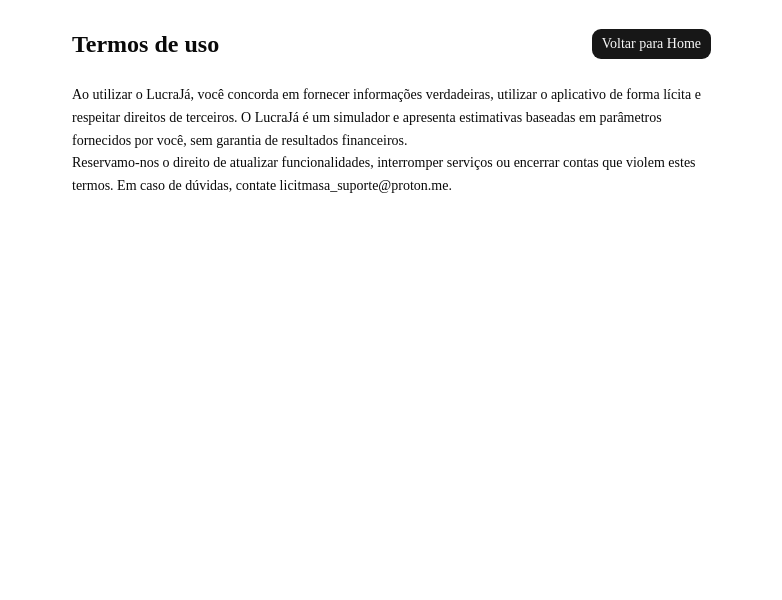
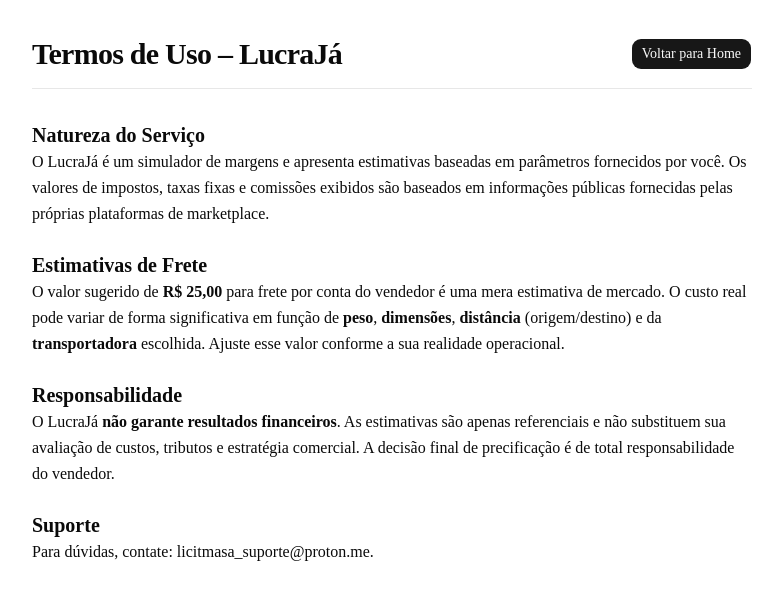
Before and after one commit to edbckclaudio-cpu/LucraJa, a Next.js app: page /termos in a window 1280 px wide. Shown: the top 600 px of the page, without its empty margins (248-1030 px from the left). Built offline with nearby package versions, Linux system fonts and the light colour scheme; no server answers.

Commit message:
Termos de Uso: conteúdo robusto e layout melhorado; Android v35; AAB assinado

```diff
--- a/app/termos/page.tsx
+++ b/app/termos/page.tsx
@@ -3,16 +3,41 @@
 import Link from "next/link";
 export default function TermosPage() {
   return (
-    <main className="container mx-auto max-w-2xl p-4 space-y-6">
-      <header className="flex items-center justify-between">
-        <h1 className="text-2xl font-bold">Termos de uso</h1>
+    <main className="container mx-auto max-w-3xl p-6 space-y-8">
+      <header className="flex items-center justify-between border-b border-primary/10 pb-4">
+        <h1 className="text-3xl font-extrabold tracking-tight">Termos de Uso – LucraJá</h1>
         <Button asChild>
           <Link href="/">Voltar para Home</Link>
         </Button>
       </header>
-      <section className="prose prose-invert max-w-none text-sm leading-relaxed">
-        <p>Ao utilizar o LucraJá, você concorda em fornecer informações verdadeiras, utilizar o aplicativo de forma lícita e respeitar direitos de terceiros. O LucraJá é um simulador e apresenta estimativas baseadas em parâmetros fornecidos por você, sem garantia de resultados financeiros.</p>
-        <p>Reservamo-nos o direito de atualizar funcionalidades, interromper serviços ou encerrar contas que violem estes termos. Em caso de dúvidas, contate licitmasa_suporte@proton.me.</p>
+      <section className="prose prose-invert max-w-none text-base leading-relaxed">
+        <h2 className="text-xl font-bold">Natureza do Serviço</h2>
+        <p>
+          O LucraJá é um simulador de margens e apresenta estimativas baseadas em parâmetros
+          fornecidos por você. Os valores de impostos, taxas fixas e comissões exibidos são
+          baseados em informações públicas fornecidas pelas próprias plataformas de marketplace.
+        </p>
+
+        <h2 className="text-xl font-bold mt-6">Estimativas de Frete</h2>
+        <p>
+          O valor sugerido de <strong>R$ 25,00</strong> para frete por conta do vendedor é uma mera
+          estimativa de mercado. O custo real pode variar de forma significativa em função de
+          <strong> peso</strong>, <strong>dimensões</strong>, <strong>distância</strong> (origem/destino)
+          e da <strong>transportadora</strong> escolhida. Ajuste esse valor conforme a sua realidade
+          operacional.
+        </p>
+
+        <h2 className="text-xl font-bold mt-6">Responsabilidade</h2>
+        <p>
+          O LucraJá <strong>não garante resultados financeiros</strong>. As estimativas são apenas
+          referenciais e não substituem sua avaliação de custos, tributos e estratégia comercial.
+          A decisão final de precificação é de total responsabilidade do vendedor.
+        </p>
+
+        <h2 className="text-xl font-bold mt-6">Suporte</h2>
+        <p>
+          Para dúvidas, contate: <a href="mailto:licitmasa_suporte@proton.me">licitmasa_suporte@proton.me</a>.
+        </p>
       </section>
     </main>
   );
```
Also changed, not shown: 1 other file (tests, documents, lock files or other folders).
